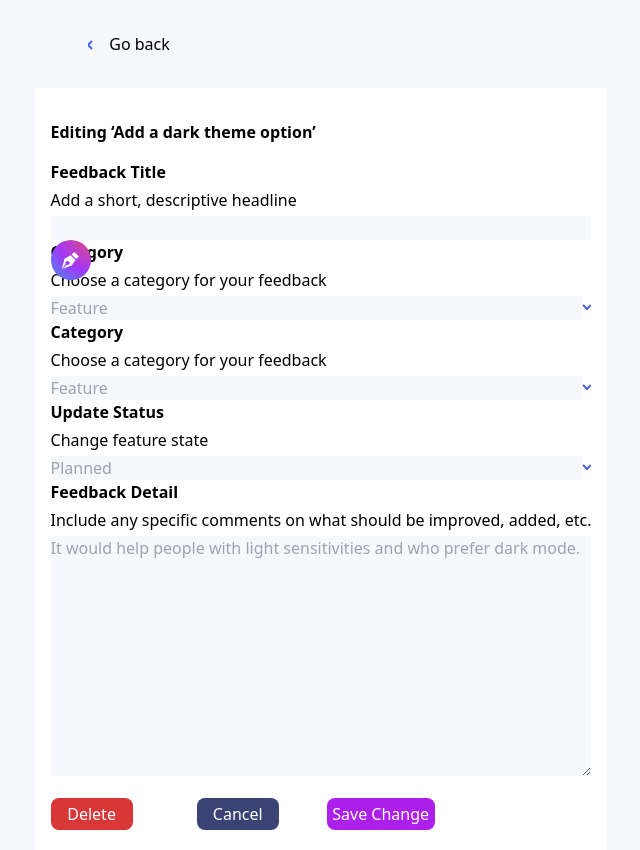
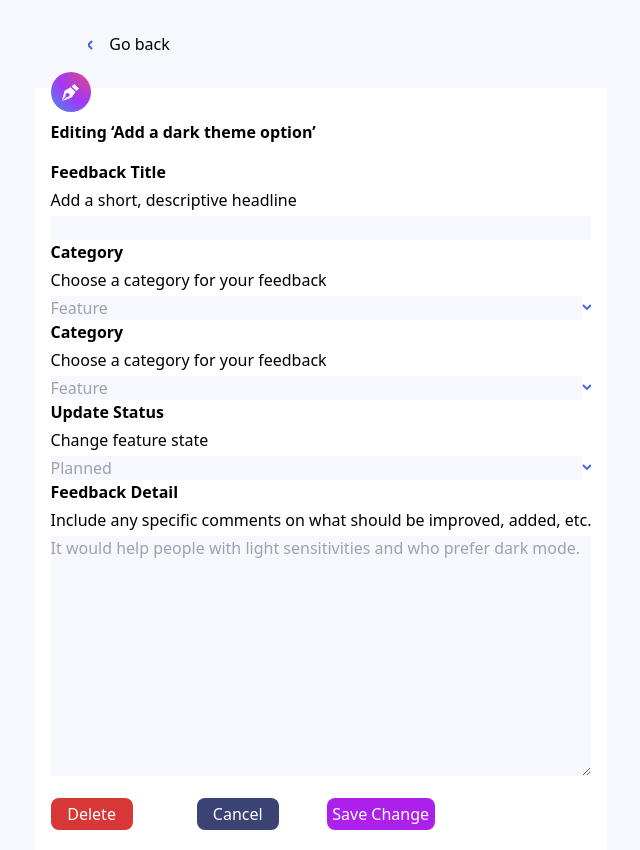
Before and after one commit to lucymutunga/Product-feedback, a React (Vite) app in the folder feedback/: page /edit in a window 1280 px wide. Shown: the whole page, without its empty margins (335-975 px from the left). Built offline with nearby package versions, Linux system fonts and the light colour scheme.

Commit message:
fixing the edit feed desktop view

```diff
--- a/feedback/src/components/sidebar/EditFeedback.jsx
+++ b/feedback/src/components/sidebar/EditFeedback.jsx
@@ -21,7 +21,7 @@ const EditFeedback = () => {
       </div>
       <div className="feed-content p-4 bg-[#FFFFFF] w-72 h-auto md:w-auto md:h-auto md:mt-0">
         <svg
-          className="absolute top-16 md:mt-44 "
+          className="absolute top-16 md:mt-44 lg:mt-2"
           xmlns="http://www.w3.org/2000/svg"
           width="40"
           height="40"
```
